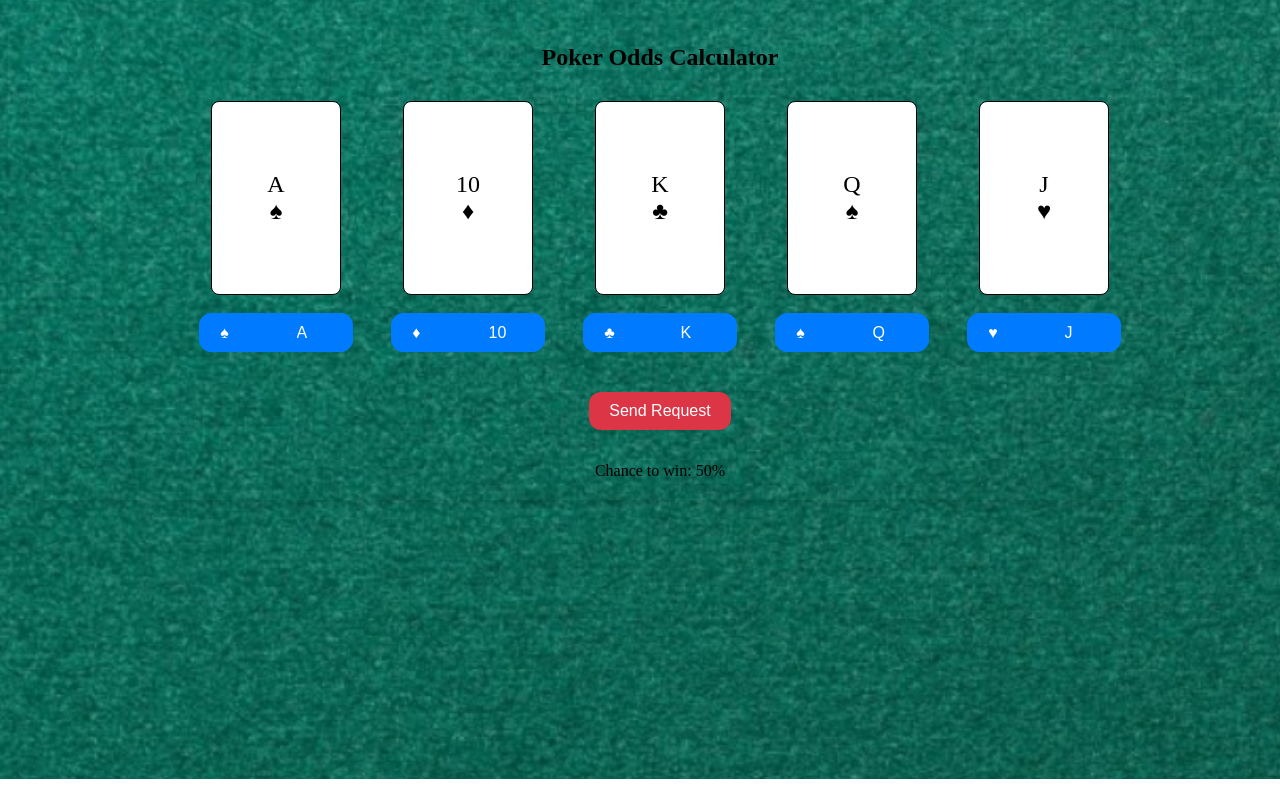
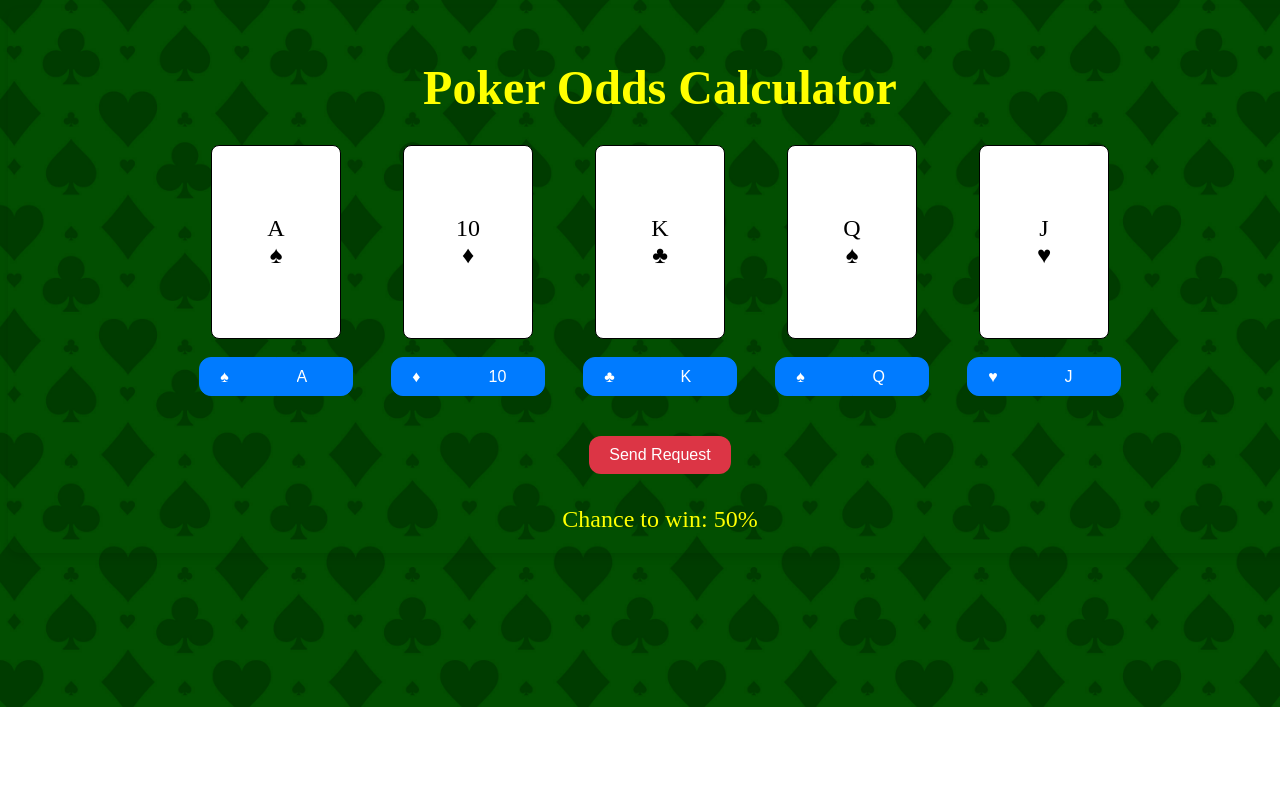
Before and after one commit to DerekThree/poker-front-end, an Angular app in the folder poker-front-end/: page / in a window 1280 px wide. Shown: the top 800 px of the page. Built offline with nearby package versions, Linux system fonts and the light colour scheme.

Commit message:
Updated background and text color

```diff
--- a/poker-front-end/src/app/app.component.css
+++ b/poker-front-end/src/app/app.component.css
@@ -24,8 +24,9 @@ body {
 }
 
 h1 {
-  font-size: 24px;
+  font-size: 48px;
   margin-bottom: 20px;
+  color: yellow;
 }
 
 .card-container {
@@ -93,6 +94,15 @@ h1 {
   box-shadow: 0 0 5px rgba(0, 123, 255, 0.25);
 }
 
+.response {
+  color: yellow;
+}
+
+.chance {
+  font-size: 24px;
+  color: yellow;
+}
+
 .send-request-button {
   background-color: #dc3545; /* Change to red */
   border: none;
--- a/poker-front-end/src/app/app.component.html
+++ b/poker-front-end/src/app/app.component.html
@@ -15,7 +15,7 @@
   </div>
   <p></p>
   <button class="send-request-button" (click)="sendRequest()">Send Request</button>
-  <p>{{ response }}</p>
+  <p class="response">{{ response }}</p>
   <div class="chance">
     Chance to win: 50%
   </div>
--- a/poker-front-end/src/styles.css
+++ b/poker-front-end/src/styles.css
@@ -1,6 +1,6 @@
 /* You can add global styles to this file, and also import other style files */
 body {
-  background-image: url('assets/PNG/poker.png');
+  background-image: url('assets/PNG/poker.jpg');
   background-size: cover;
   background-repeat: no-repeat;
   background-position: center;
```
Also changed, not shown: poker-front-end/src/assets/PNG/poker.jpg (added), poker-front-end/src/assets/PNG/poker2.png (renamed from poker-front-end/src/assets/PNG/poker.png).
